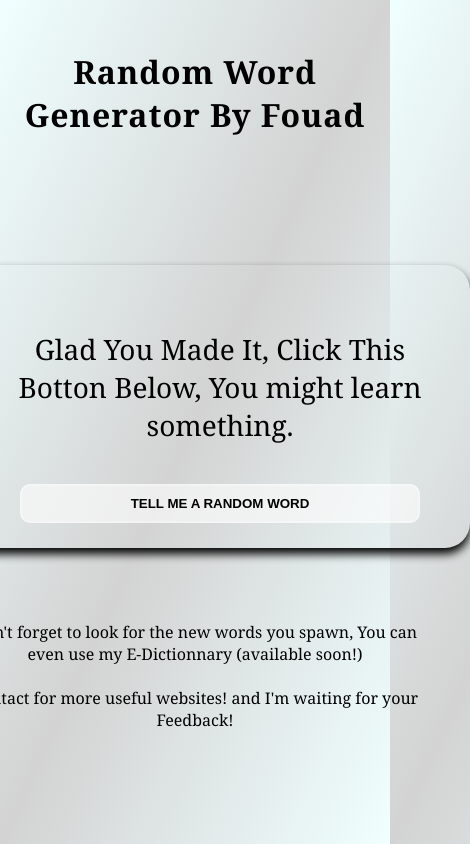
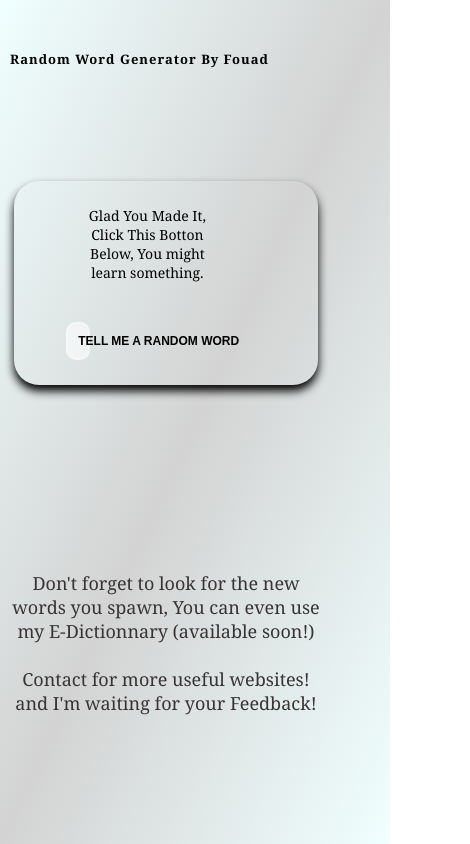
Before and after one commit to Nube-Negra-Di-Guerra/Random-Word-Generator, a plain HTML site: page index.html in a window 390 px wide. Shown: the whole page, 470 px wide, since content can reach past the window. Drawn offline with Linux system fonts and the light colour scheme.

Commit message:
Update styles.css

```diff
--- a/styles.css
+++ b/styles.css
@@ -54,3 +54,86 @@ body{
     box-shadow: 0 4px 4px rgba(0, 0, 0, .3);
     transition: all 300ms ease;
 }
+
+.footer{
+    margin: 0;
+    font-size: 20px;
+    font-weight: 500;
+    color: rgb(56, 52, 52);
+}
+
+@media (min-width:300px) and (max-width:500px) {
+    body{
+        margin: 0;
+        background: linear-gradient(to top left, azure, lightgray, azure);
+        height: 100vh;
+        display: grid;
+        grid-template-columns: 1; /*
+        align-items: center;
+        justify-content: center;
+        text-align: center; */
+        font-family: Georgia, Times, 'Times New Roman', serif;
+    }
+
+    .container{
+        box-shadow: 0 6px 10px rgba(0, 0, 0, 10);
+        padding: 25px;
+        background-color: inherit;
+        color: rgba(0, 0, 0, 10);
+        border-radius: 25px;
+        width: 65%;
+        position: relative;
+        top: 14%;
+        left: 14px;
+
+    }
+
+    .header{
+        position: fixed;
+        top: 50px;
+        margin: 0 0 0 10px;
+        font-weight: 800;
+        letter-spacing: 1px;
+        width: 50%;
+        font-size: 13px;
+        white-space: nowrap;
+    }
+
+    .header2{
+        margin: 0px 0px 20px 0px;
+        font-weight: light;
+        font-size: 14px;
+        width: 50%;
+        margin-left: 45px;
+        margin-bottom: 40px;
+    }
+
+    .btn{
+        padding: 10px;
+        border-radius: 10px;
+        border-style: solid;
+        border-color: rgba(255, 255, 255, 0.3);
+        text-transform: uppercase;
+        background-color: rgba(255, 255, 255, .6);
+        width: 2%;
+        font-size: 12px;
+        font-weight: 600;
+        cursor: pointer;
+        white-space: nowrap;
+        margin-left: -175px;
+    }
+
+    .btn:hover{
+        background-color: rgba(255, 255, 255, .5);
+        box-shadow: 0 4px 4px rgba(0, 0, 0, .3);
+        transition: all 300ms ease;
+    }
+
+    .footer{
+        margin: 10px;
+        font-size: 18px;
+        font-weight: 500;
+        color: rgb(56, 52, 52);
+        width: 80%;
+    }
+}
```
